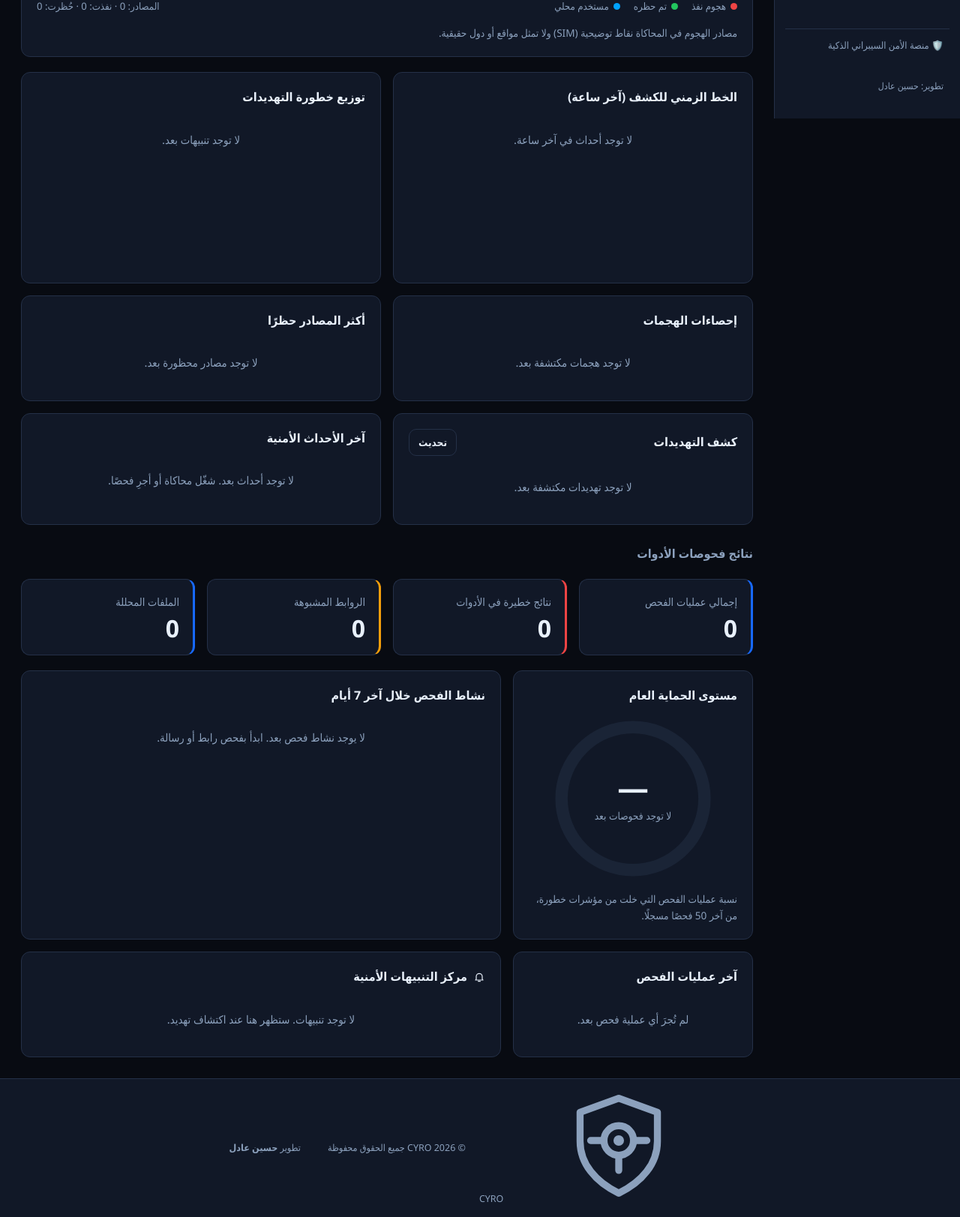
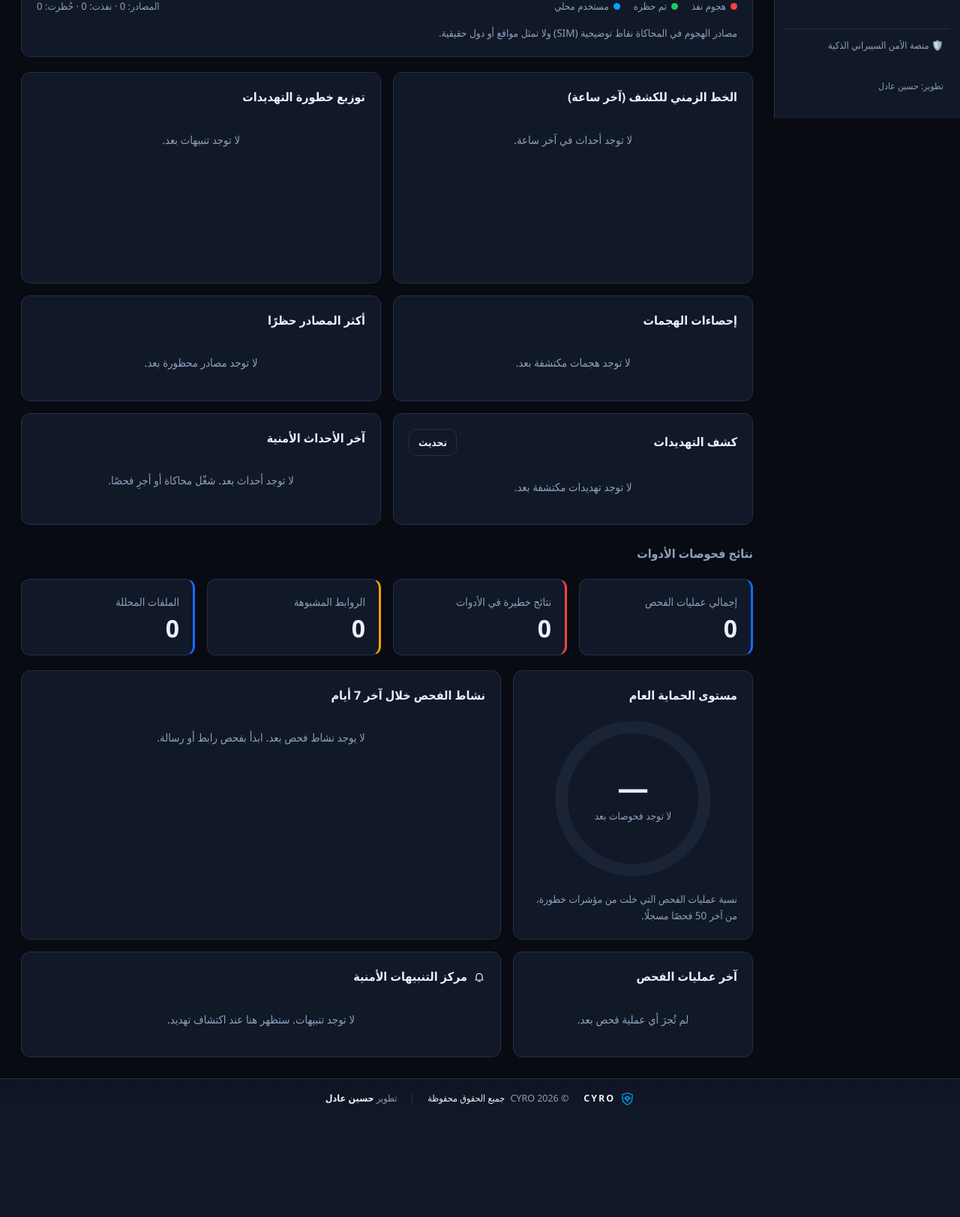
Before and after one commit to hasseensahaeri-ux/CYRO, a Flask app: page / in a window 1280 px wide. Shown: the part 642-2265 px from the top of the page at 75% size. After the commit the page ends 2116 px from the top, so only its background shows below. Run offline with Flask 3, Linux system fonts and the light colour scheme; data that the repository does not hold is empty.

Commit message:
Refine CYRO footer styling

```diff
--- a/frontend/static/css/main.css
+++ b/frontend/static/css/main.css
@@ -455,7 +455,22 @@ html[dir="rtl"] .scene .stage>*{direction:rtl}
 }
 
 
-/* Developer attribution and site footer */
-.developer-credit{padding:0 8px 14px;color:var(--muted);font-size:.76rem;line-height:1.5}
-.site-footer{display:flex;justify-content:center;align-items:center;gap:6px 18px;flex-wrap:wrap;padding:14px 20px;color:var(--muted);font-size:.78rem;text-align:center;border-top:1px solid var(--line);background:var(--navy)}
-@media(max-width:820px){.site-footer{padding:12px 14px;font-size:.72rem}}
+/* Developer attribution and refined copyright footer */
+.developer-credit{padding:0 8px 14px;color:var(--muted);font-size:.74rem;line-height:1.5;letter-spacing:.01em}
+.site-footer{
+  display:flex;justify-content:center;align-items:center;gap:10px 20px;flex-wrap:wrap;
+  padding:16px 24px;color:var(--muted);font-size:.78rem;text-align:center;
+  border-top:1px solid rgba(140,161,189,.14);
+  background:linear-gradient(180deg,rgba(17,24,39,.72),var(--navy));
+}
+.footer-signature{display:inline-flex;align-items:center;gap:7px;color:var(--text);font-weight:800;letter-spacing:.16em}
+.footer-mark{width:19px;height:19px;color:var(--accent)}
+.footer-rights,.footer-credit{margin:0;line-height:1.6}
+.footer-rights span{color:var(--text);margin-inline-start:4px}
+.footer-credit strong{color:var(--text);font-weight:600}
+.footer-divider{width:1px;height:16px;background:var(--line)}
+@media(max-width:560px){
+  .site-footer{gap:7px 12px;padding:13px 12px;font-size:.72rem}
+  .footer-divider{height:12px}
+  .footer-signature{letter-spacing:.12em}
+}
```
